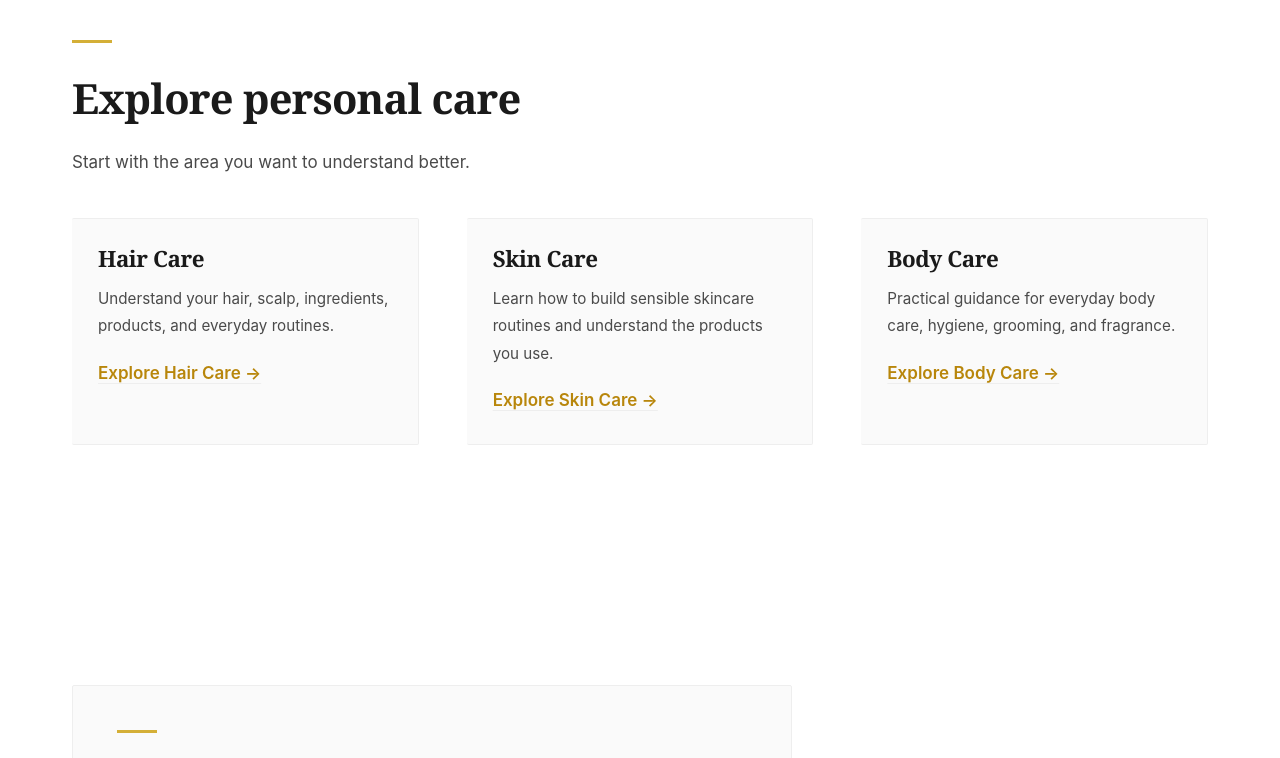
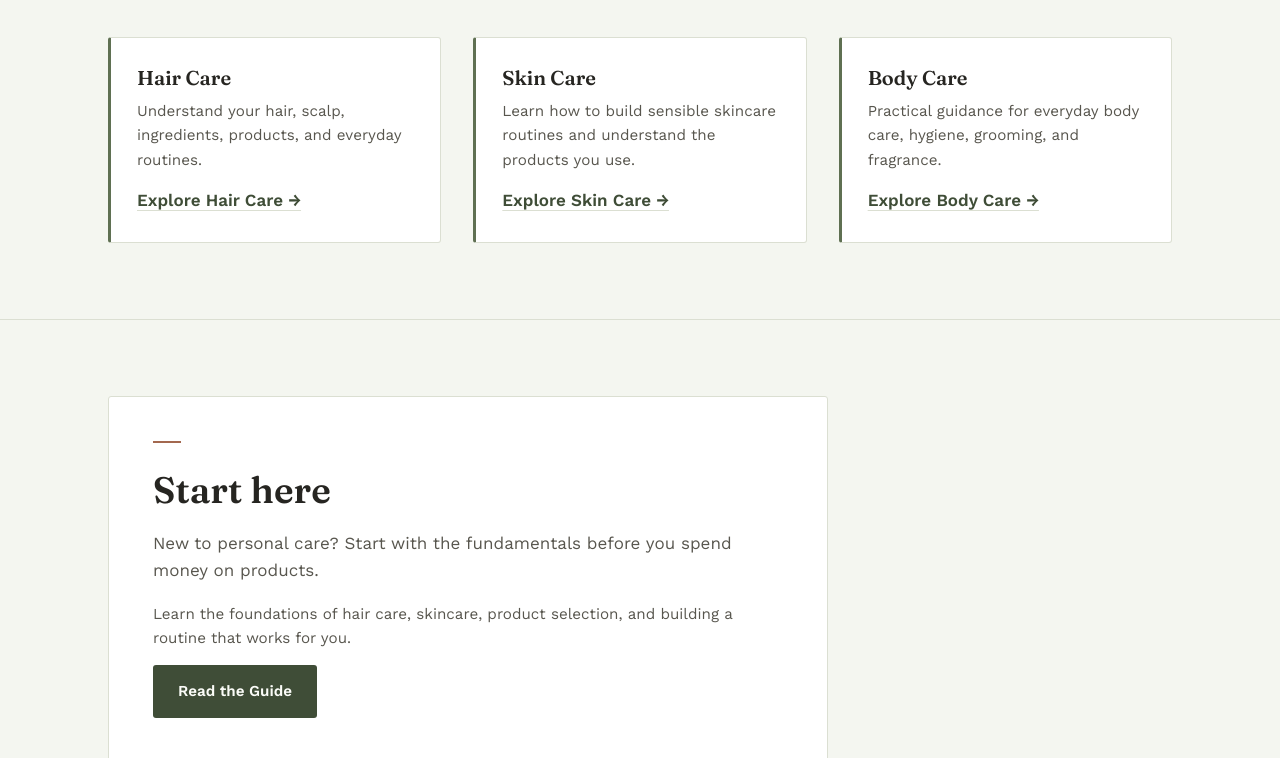
Before and after one commit to Dhinesh0024/tirena, an Astro site: page / in a window 1280 px wide. Shown: the part 703-1461 px from the top of the page. Built offline with nearby package versions, Linux system fonts and the light colour scheme; Astro itself is replaced by a stand-in of ours.

Commit message:
revert: restore global.css changes from b2d4809

```diff
--- a/src/styles/global.css
+++ b/src/styles/global.css
@@ -1,14 +1,15 @@
 :root {
-  --bg: #FFFFFF;
-  --surface: #FAFAFA;
-  --ink: #1A1A1A;
-  --ink-soft: #4A4A4A;
-  --gold: #D4AF37;
-  --gold-deep: #B8860B;
-  --line: #EEEEEE;
-  --radius: 2px;
-  --serif: "Playfair Display", Georgia, serif;
-  --sans: "Montserrat", -apple-system, BlinkMacSystemFont, sans-serif;
+  --bg: #F4F6F0;
+  --surface: #FFFFFF;
+  --ink: #262521;
+  --ink-soft: #58564E;
+  --sage: #5F7052;
+  --sage-deep: #3F4D37;
+  --clay: #A3684F;
+  --line: #DBDFD2;
+  --radius: 3px;
+  --serif: "Fraunces", Georgia, serif;
+  --sans: "Work Sans", -apple-system, BlinkMacSystemFont, sans-serif;
 }
 
 * { box-sizing: border-box; }
@@ -23,35 +24,35 @@ body {
   color: var(--ink);
   font-family: var(--sans);
   font-size: 17px;
-  line-height: 1.8;
+  line-height: 1.6;
   -webkit-font-smoothing: antialiased;
 }
 
 h1, h2, h3 {
   font-family: var(--serif);
   color: var(--ink);
-  line-height: 1.1;
-  margin: 0 0 0.6em;
+  line-height: 1.15;
+  margin: 0 0 0.5em;
   font-weight: 600;
-  letter-spacing: -0.02em;
 }
 
-h1 { font-size: clamp(2.8rem, 6vw, 4.2rem); font-weight: 500; }
-h2 { font-size: clamp(1.8rem, 3.5vw, 2.6rem); }
-h3 { font-size: 1.4rem; }
+h1 { font-size: clamp(2.4rem, 5vw, 3.6rem); font-weight: 500; }
+h2 { font-size: clamp(1.7rem, 3vw, 2.3rem); }
+h3 { font-size: 1.25rem; }
 
-p { margin: 0 0 1.2em; color: var(--ink-soft); max-width: 65ch; }
+p { margin: 0 0 1em; color: var(--ink-soft); max-width: 62ch; }
 
-a { color: inherit; transition: color 0.2s ease; }
+a { color: inherit; }
 
 .wrap {
-  max-width: 1200px;
+  max-width: 1120px;
   margin: 0 auto;
-  padding: 0 32px;
+  padding: 0 28px;
 }
 
 .section {
-  padding: 120px 0;
+  padding: 76px 0;
+  border-top: 1px solid var(--line);
 }
 
 .section:first-of-type { border-top: none; }
@@ -60,24 +61,22 @@ a { color: inherit; transition: color 0.2s ease; }
   display: inline-flex;
   align-items: center;
   gap: 8px;
-  padding: 14px 28px;
+  padding: 13px 24px;
   border-radius: var(--radius);
   font-family: var(--sans);
   font-weight: 600;
-  font-size: 0.9rem;
-  text-transform: uppercase;
-  letter-spacing: 0.05em;
+  font-size: 0.95rem;
   text-decoration: none;
   border: 1px solid transparent;
   cursor: pointer;
-  transition: all 0.2s ease;
+  transition: background 0.15s ease, color 0.15s ease, border-color 0.15s ease;
 }
 
 .btn-primary {
-  background: var(--ink);
-  color: #FFFFFF;
+  background: var(--sage-deep);
+  color: #FBFCF8;
 }
-.btn-primary:hover { background: var(--gold); color: var(--ink); }
+.btn-primary:hover { background: var(--sage); }
 
 .btn-secondary {
   background: transparent;
@@ -86,58 +85,52 @@ a { color: inherit; transition: color 0.2s ease; }
 }
 .btn-secondary:hover { background: var(--ink); color: var(--bg); }
 
-.btn-gold {
-  background: var(--gold);
-  color: #FFFFFF;
+.btn-clay {
+  background: var(--clay);
+  color: #FDF9F6;
 }
-.btn-gold:hover { background: var(--gold-deep); }
+.btn-clay:hover { filter: brightness(1.08); }
 
 .grid-3 {
   display: grid;
   grid-template-columns: repeat(3, 1fr);
-  gap: 48px;
+  gap: 32px;
 }
 
 .grid-2 {
   display: grid;
   grid-template-columns: repeat(2, 1fr);
-  gap: 60px;
+  gap: 40px;
 }
 
 @media (max-width: 860px) {
   .grid-3, .grid-2 { grid-template-columns: 1fr; }
-  .section { padding: 80px 0; }
+  .section { padding: 52px 0; }
 }
 
 .card {
   background: var(--surface);
-  border: none;
-  box-shadow: 0 4px 20px rgba(0,0,0,0.03);
+  border: 1px solid var(--line);
   border-radius: var(--radius);
-  padding: 40px;
-  transition: transform 0.3s ease, box-shadow 0.3s ease;
-}
-.card:hover {
-  transform: translateY(-5px);
-  box-shadow: 0 12px 30px rgba(0,0,0,0.06);
+  padding: 30px;
 }
 
 .eyebrow-mark {
   display: inline-block;
-  width: 40px;
-  height: 3px;
-  background: var(--gold);
-  margin-bottom: 24px;
+  width: 28px;
+  height: 2px;
+  background: var(--clay);
+  margin-bottom: 18px;
 }
 
 .muted-link {
-  color: var(--gold-deep);
+  color: var(--sage-deep);
   text-decoration: underline;
   text-decoration-color: var(--line);
   text-underline-offset: 4px;
   font-weight: 600;
 }
-.muted-link:hover { text-decoration-color: var(--gold-deep); }
+.muted-link:hover { text-decoration-color: var(--sage-deep); }
 
 .visually-hidden {
   position: absolute;
@@ -147,7 +140,7 @@ a { color: inherit; transition: color 0.2s ease; }
 }
 
 :focus-visible {
-  outline: 2px solid var(--gold);
+  outline: 2px solid var(--sage-deep);
   outline-offset: 3px;
 }
 
```
